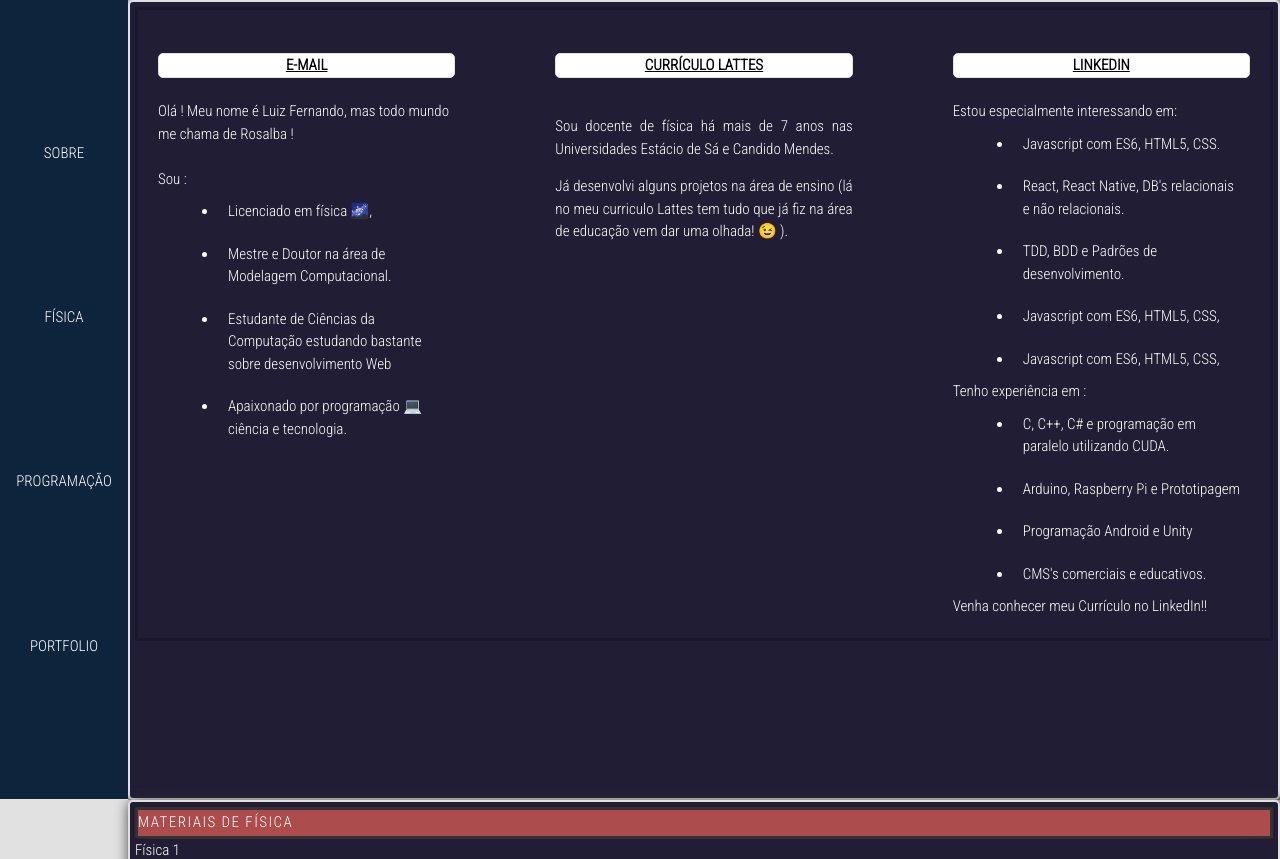
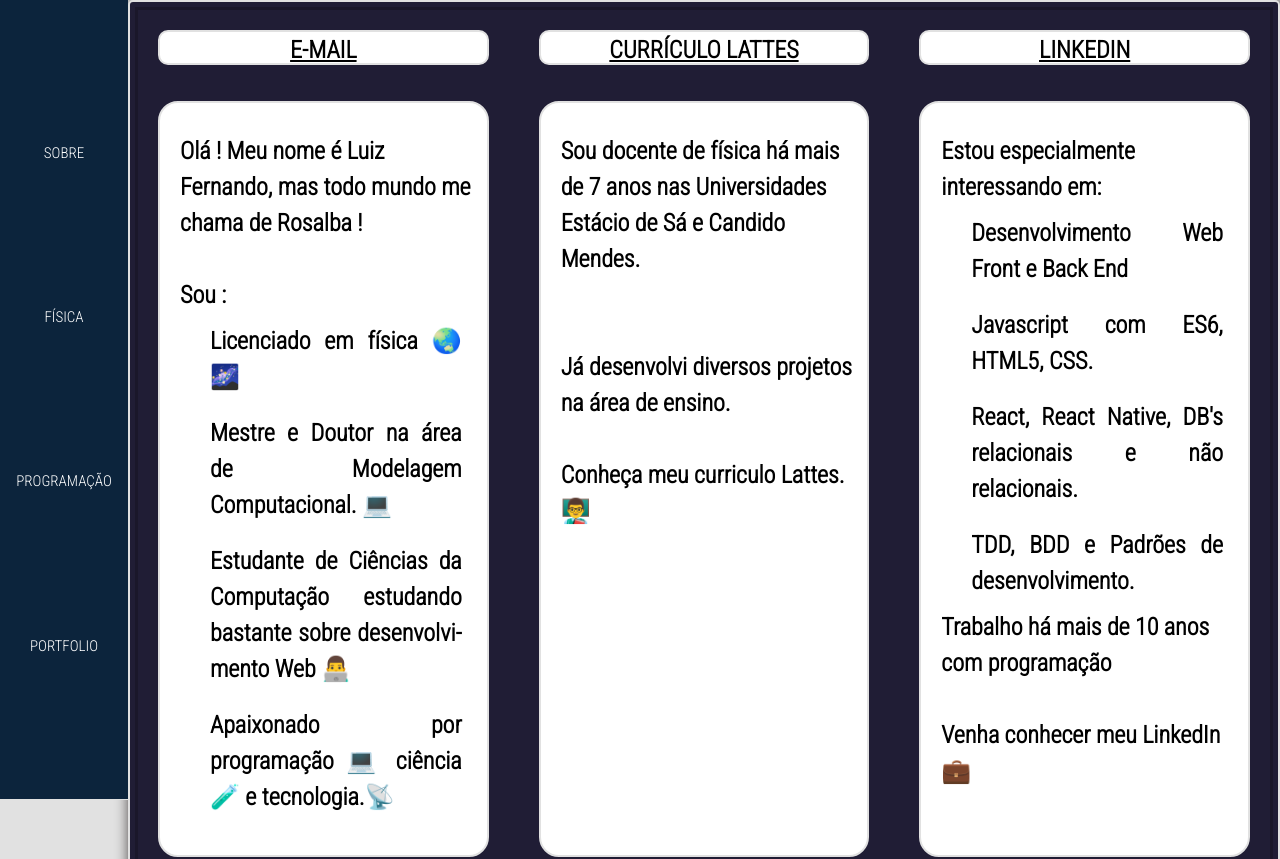
Before and after one commit to luizrosalba/react_hp, a React (Create React App) app in the folder hp-app/: page / in a window 1280 px wide. Shown: the top 859 px of the page. Built offline with nearby package versions, Linux system fonts and the light colour scheme.

Commit message:
final sobre

```diff
--- a/hp-app/src/App.css
+++ b/hp-app/src/App.css
@@ -14,6 +14,11 @@ body {
   /* background-color:rgba(219, 236, 237, 0.604); fundo */
   background-color: #e1e1e1; /*fundo*/
   /* z-index:3; */
+  --normalSize: 24px;
+  font-size: var(--normalSize);
+  --normalWeight: 800;
+  font-weight: var(--normalWeight);
+
 }
 
 
@@ -71,30 +76,43 @@ h1, h2, h3, h4, h5, h6 {
   box-shadow: 3px 3px 14px 2px #383434;
   color:#FFFFFF;
   /* z-index: 1; */
+  text-align: left;
+
 
 }
 
 
-.container-corpo h1{
-  text-align: center;
-}
 
 
 .colunas-fisica {
   display: grid;
   grid-template-columns: repeat(3, 1fr);
   grid-template-rows: 1fr;
-  grid-column-gap: 100px;
+  grid-column-gap: 50px;
   grid-row-gap: 0px;
   border: 3px solid rgba(5, 7, 7, 0.227);
   padding: 20px;
 }
 .colunas-fisica li{
-  margin-left: 60px;
+  margin-left: 20px;
   padding: 10px;
+  list-style-type: none;
+
+  -webkit-hyphens: auto;
+  -moz-hyphens: auto;
+  -ms-hyphens: auto;
+  hyphens: auto;
+  text-align: justify;
+  word-wrap: break-word;
 }
 
-
+.cell{
+  padding: 30px 15px 30px 20px;
+  background-color:white ;
+  color:black;
+  border: 2px solid #e1e1e1;
+  border-radius: 20px;
+}
 
 
 p {
@@ -104,7 +122,7 @@ p {
   margin-inline-start: 0px;
   margin-inline-end: 0px;
   font-family: "Roboto Condensed", sans-serif;
-  text-align: justify;
+
 }
 
 p a{
@@ -235,16 +253,16 @@ div.texto_secao{
 .Botao-Contato a{
 animation:bouncy 5s infinite linear;
 position:relative;
-border: 1px solid #e1e1e1;
+border: 2px solid #e1e1e1;
 box-sizing: border-box;
 text-transform:uppercase;
 columns: #000000;
 background-color:#FFFFFF;
 text-align:center;
 width: 100%;
-height: 25px;
-border-radius: 5px;
-/* box-shadow: 7px 7px 14px 2px #e1e1e1; */
+height: 35px;
+border-radius: 10px;
+ /* box-shadow: 7px 7px 7px 7px #e1e1e1;  */
 font-weight: 800;
 }
 
--- a/hp-app/src/pages/Sobre/index.js
+++ b/hp-app/src/pages/Sobre/index.js
@@ -10,60 +10,58 @@ const Home = () => {
           <div className="texto-sobre ">
               <div className="colunas-fisica">
                 <div className="Botao-Contato">
-                    <br></br>
-                    <a href="mailto:luizrosalba@gmail.com" target="_blank" rel="noopener noreferrer"> E-mail </a>
-                    <br></br>
+                      <a href="mailto:luizrosalba@gmail.com" target="_blank" rel="noopener noreferrer"> E-mail </a>
+                <br></br>
                 </div>
 
                 <div className="Botao-Contato">
-                    <br></br>
                     <a href="http://lattes.cnpq.br/6417401108821012"             target= "_blank" rel="noopener noreferrer">  Currículo  Lattes </a>
-
-                    <br></br>
                   </div>
                   <div className="Botao-Contato">
-                    <br></br>
                     <a href="https://www.linkedin.com/in/luiz-fernando-rosalba-92469817/" target="_blank" rel="noopener noreferrer">  LinkedIn </a>
-                    <br></br>
                   </div>
 
                 <div className="cell">
-
                    Olá ! Meu nome é Luiz Fernando, mas todo mundo me chama de Rosalba !
                   <br></br>
                   <br></br>
                   Sou :
                   <ul>
-                    <li>Licenciado em física <span role="img" aria-labelledby="universo">&#127756;</span>,
+                    <li>Licenciado em física <span role="img" aria-labelledby="universo">🌏🌌</span>
                     </li>
                     <li>
-                      Mestre e Doutor na área de Modelagem Computacional.
+                      Mestre e Doutor na área de Modelagem Computacional. <span role="img" aria-labelledby="prog">&#128187;</span>
                     </li>
                     <li>
-                      Estudante de Ciências da Computação estudando bastante sobre desenvolvimento Web
+                      Estudante de Ciências da Computação estudando bastante sobre desenvolvimento Web <span role="img" aria-labelledby="prog">👨‍💻</span>
                     </li>
                     <li>
-                      Apaixonado por programação  <span role="img" aria-labelledby="prog">&#128187;</span> ciência e tecnologia.
+                      Apaixonado por programação <span role="img" aria-labelledby="prog">💻</span> ciência<span role="img" aria-labelledby="prog">🧪</span>  e tecnologia.<span role="img" aria-labelledby="prog">📡</span>
                     </li>
                   </ul>
 
                 </div>
-                <div>
-                  <p>
+                <div className="cell">
+                  <div>
                   Sou docente de física há mais de 7 anos nas Universidades Estácio de Sá e Candido Mendes.
-                  </p>
-                  <p>
-                    Já desenvolvi alguns projetos na área de ensino (lá no
-                    meu curriculo Lattes tem tudo que já fiz na área de educação vem dar uma olhada! <span role="img" aria-labelledby="piscada">&#128521;</span> ).
-                  </p>
+                  </div>
+                  <div>
+                    <br></br>
+                    <br></br>
+                  Já desenvolvi diversos projetos na área de ensino.
                   <br></br>
                   <br></br>
+                  Conheça meu curriculo Lattes. <span role="img" aria-labelledby="piscada">👨‍🏫</span>
+                  </div>
+
 
                 </div>
-                <div>
-
+                <div className="cell">
                   Estou especialmente interessando em:
                   <ul>
+                    <li>
+                      Desenvolvimento Web Front e Back End
+                    </li>
                     <li>
                       Javascript com ES6, HTML5, CSS.
                     </li>
@@ -73,31 +71,13 @@ const Home = () => {
                     <li>
                       TDD, BDD e Padrões de desenvolvimento.
                     </li>
-                    <li>
-                      Javascript com ES6, HTML5, CSS,
-                    </li>
+                  </ul>
+                    Trabalho há mais de 10 anos com programação
+                    <br></br>
+                    <br></br>
+                    Venha conhecer meu LinkedIn  <span role="img" aria-labelledby="piscada">&#128188;</span>
 
-                    <li>
-                      Javascript com ES6, HTML5, CSS,
-                    </li>
-                  </ul>
-                    Tenho experiência em :
 
-                    <ul>
-                    <li>
-                    C, C++, C# e programação em paralelo utilizando CUDA.
-                    </li>
-                    <li>
-                    Arduino, Raspberry Pi e Prototipagem
-                    </li>
-                    <li>
-                    Programação Android e Unity
-                    </li>
-                    <li>
-                    CMS's comerciais e educativos.
-                    </li>
-                  </ul>
-                  Venha conhecer meu Currículo no LinkedIn!!
             </div>
           </div>
           </div>
```
